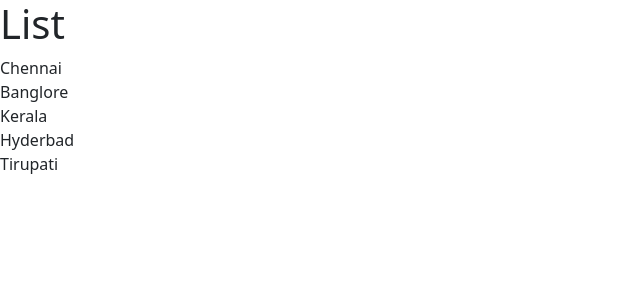
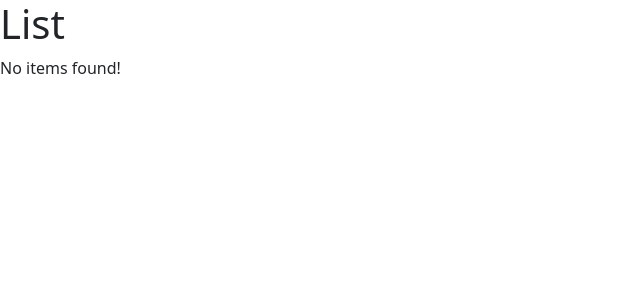
Before and after one commit to SushyamNagallapati/react-app, a React (Vite) app: page / in a window 1280 px wide. Shown: the top 300 px of the page, without its empty margins (0-640 px from the left). Built offline with nearby package versions, Linux system fonts and the light colour scheme.

Commit message:
Conditional Rendering

```diff
--- a/src/components/ListGroup.tsx
+++ b/src/components/ListGroup.tsx
@@ -1,11 +1,13 @@
-// Rendering Lists
+// Conditional Rendering
 
 function ListGroup() {
-  const items = ["Chennai", "Banglore", "Kerala", "Hyderbad", "Tirupati"];
+  let items = ["Chennai", "Banglore", "Kerala", "Hyderbad", "Tirupati"];
+  items = [];
 
   return (
     <>
       <h1>List</h1>
+      {items.length === 0 && <p>No items found!</p>}
       <ul className="list-group">
         {items.map((item) => (
           <li key={item}>{item}</li>
```
